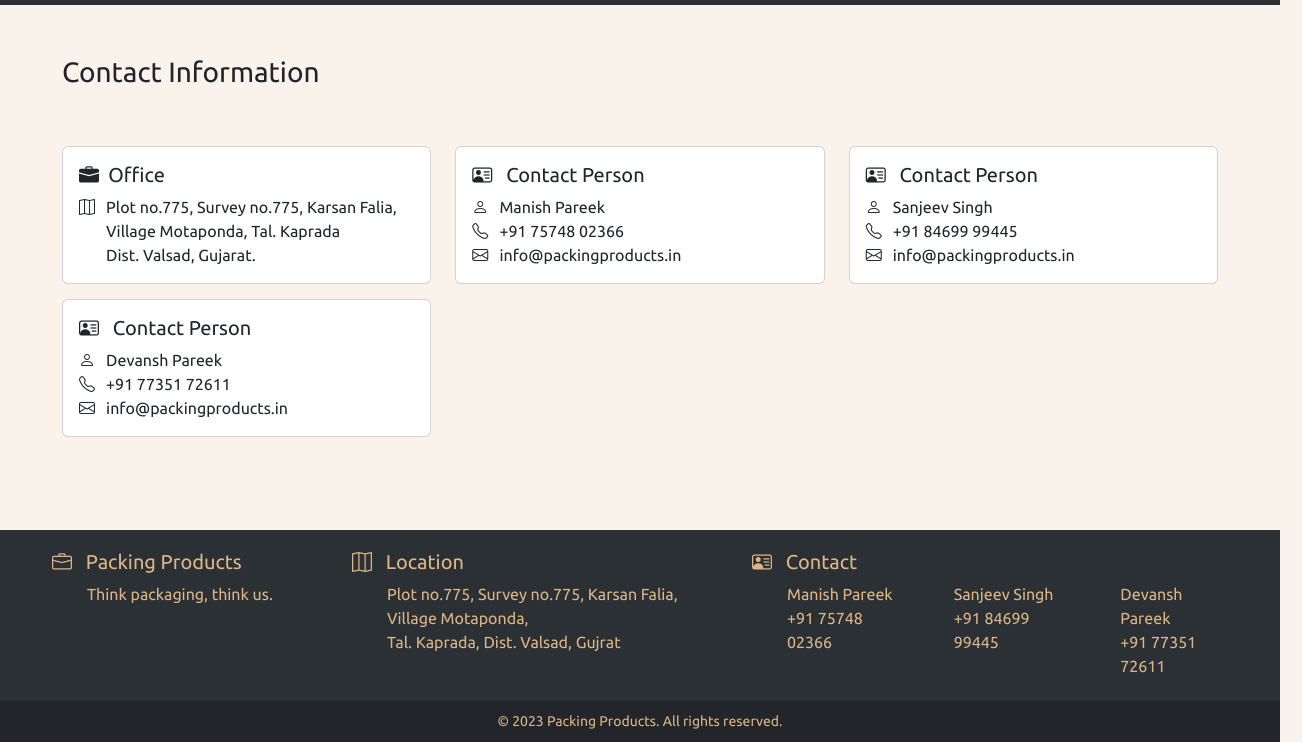
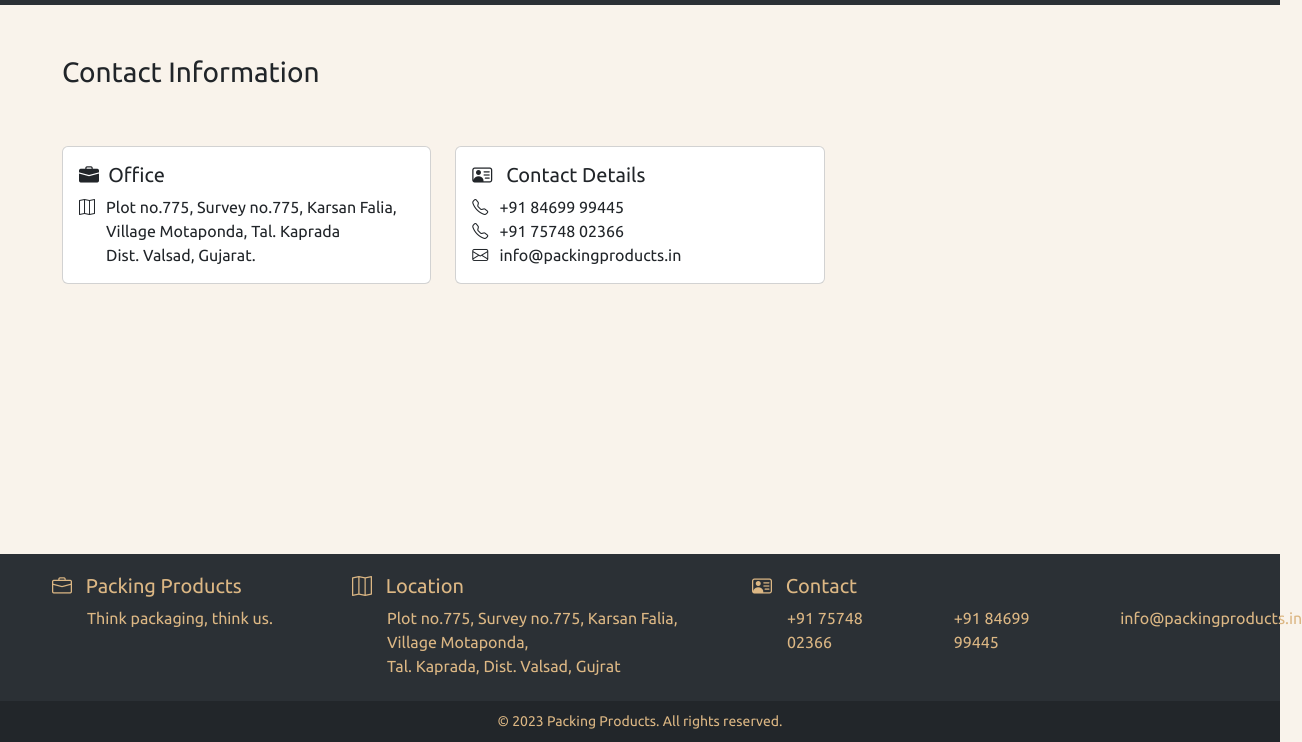
Before and after one commit to kunalpareek/packingproducts, a plain HTML site: page contact.html in a window 1280 px wide. Shown: the part 58-800 px from the top of the page, 1302 px wide, since content can reach past the window. Drawn offline with nearby package versions, Linux system fonts and the light colour scheme.

Commit message:
contact details updated

```diff
--- a/contact.html
+++ b/contact.html
@@ -79,9 +79,9 @@
         <div class="col-md-4 col-xs-12" style="margin-bottom: 15px;">
           <div class="card">
             <div class="card-body">
-              <h5 class="card-title"> <i class="bi bi-person-vcard"></i> &nbsp; Contact Person</h5>
+              <h5 class="card-title"> <i class="bi bi-person-vcard"></i> &nbsp; Contact Details</h5>
               <p class="card-text">
-                <i class="bi bi-person"></i> &nbsp; Manish Pareek
+                <i class="bi bi-telephone"></i> &nbsp; +91 84699 99445
                 <br>
                 <i class="bi bi-telephone"></i> &nbsp; +91 75748 02366
                 <br>
@@ -90,35 +90,6 @@
             </div>
           </div>
         </div>
-        <div class="col-md-4 col-xs-12" style="margin-bottom: 15px;">
-          <div class="card">
-            <div class="card-body">
-              <h5 class="card-title"> <i class="bi bi-person-vcard"></i> &nbsp; Contact Person</h5>
-              <p class="card-text">
-                <i class="bi bi-person"></i> &nbsp; Sanjeev Singh
-                <br>
-                <i class="bi bi-telephone"></i> &nbsp; +91 84699 99445
-                <br>
-                <i class="bi bi-envelope"></i> &nbsp; info@packingproducts.in
-              </p>
-            </div>
-          </div>
-        </div>
-        <div class="col-md-4 col-xs-12">
-          <div class="card">
-            <div class="card-body">
-              <h5 class="card-title"> <i class="bi bi-person-vcard"></i> &nbsp; Contact Person</h5>
-              <p class="card-text">
-                <i class="bi bi-person"></i> &nbsp; Devansh Pareek
-                <br>
-                <i class="bi bi-telephone"></i> &nbsp; +91 77351 72611
-                <br>
-                <i class="bi bi-envelope"></i> &nbsp; info@packingproducts.in
-              </p>
-            </div>
-          </div>
-        </div>
-
       </div>
 
       <!-- <div class="row" style="padding:50px;padding-top: 0px;">
@@ -163,9 +134,9 @@
               <div style="width: 100%;margin: 0 auto">
               <h5><i class="bi bi-person-vcard"></i> &nbsp; Contact</h5>
               <div class="row">
-                <div class="col-xs-12 col-md-4"><h6 style="padding-left: 35px;line-height: inherit;">Manish Pareek <br> +91 75748 02366 </h6></div>
-                <div class="col-xs-12 col-md-4"><h6 style="padding-left: 35px;line-height: inherit;">Sanjeev Singh <br> +91 84699 99445 </h6></div>
-                <div class="col-xs-12 col-md-4"><h6 style="padding-left: 35px;line-height: inherit;">Devansh Pareek <br> +91 77351 72611 </h6></div>
+                <div class="col-xs-12 col-md-4"><h6 style="padding-left: 35px;line-height: inherit;">+91 75748 02366 </h6></div>
+                <div class="col-xs-12 col-md-4"><h6 style="padding-left: 35px;line-height: inherit;">+91 84699 99445 </h6></div>
+                <div class="col-xs-12 col-md-4"><h6 style="padding-left: 35px;line-height: inherit;">info@packingproducts.in </h6></div>
               </div>
               <!-- <h6 style="padding-left: 35px;line-height: inherit;">Manish Pareek <br> +91 75748 02366 </h6> -->
             </div>
```
Also changed, not shown: about.html (+3 -3 lines), index.html (+3 -3 lines), products.html (+3 -3 lines), 3 other files.
